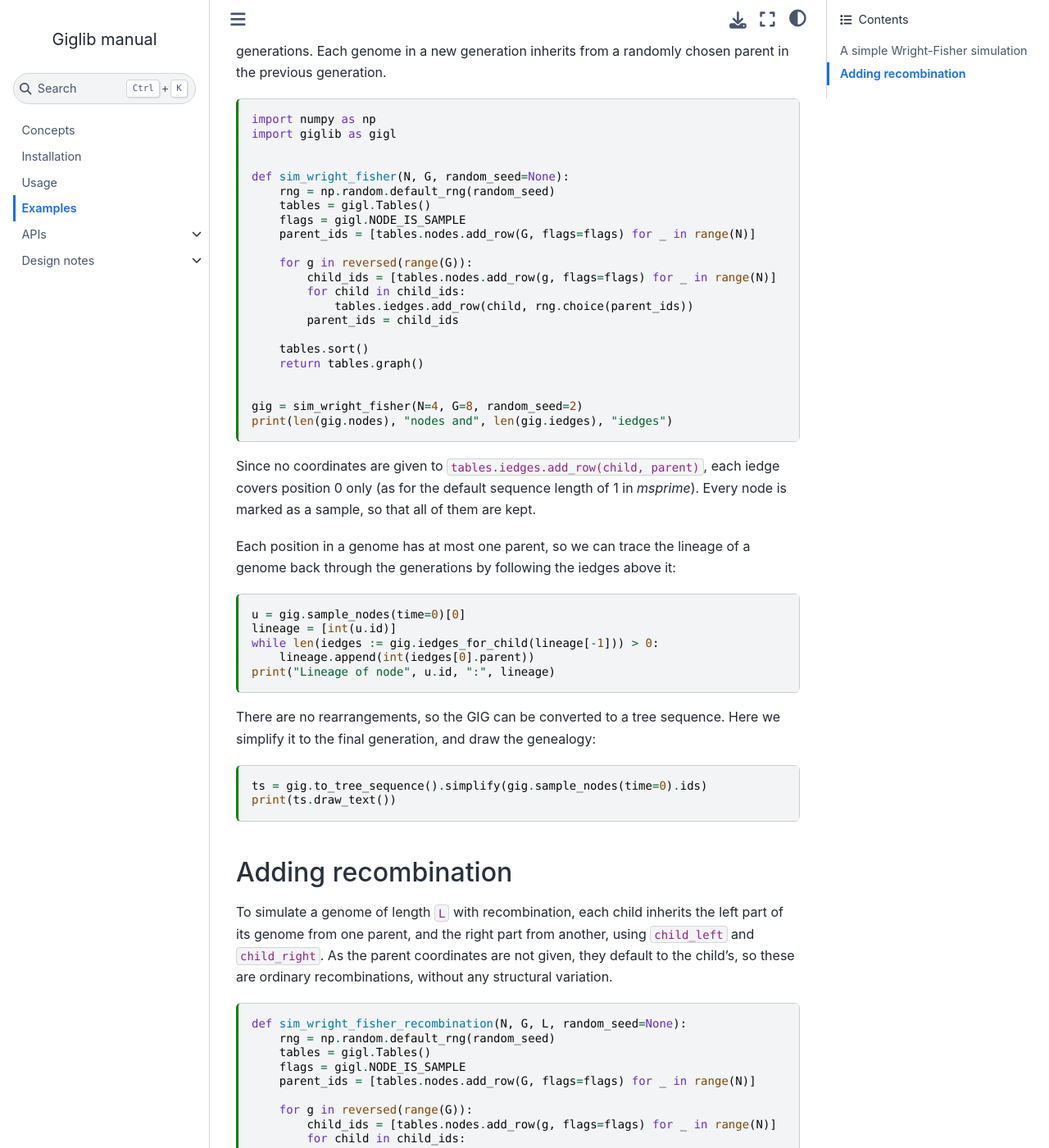
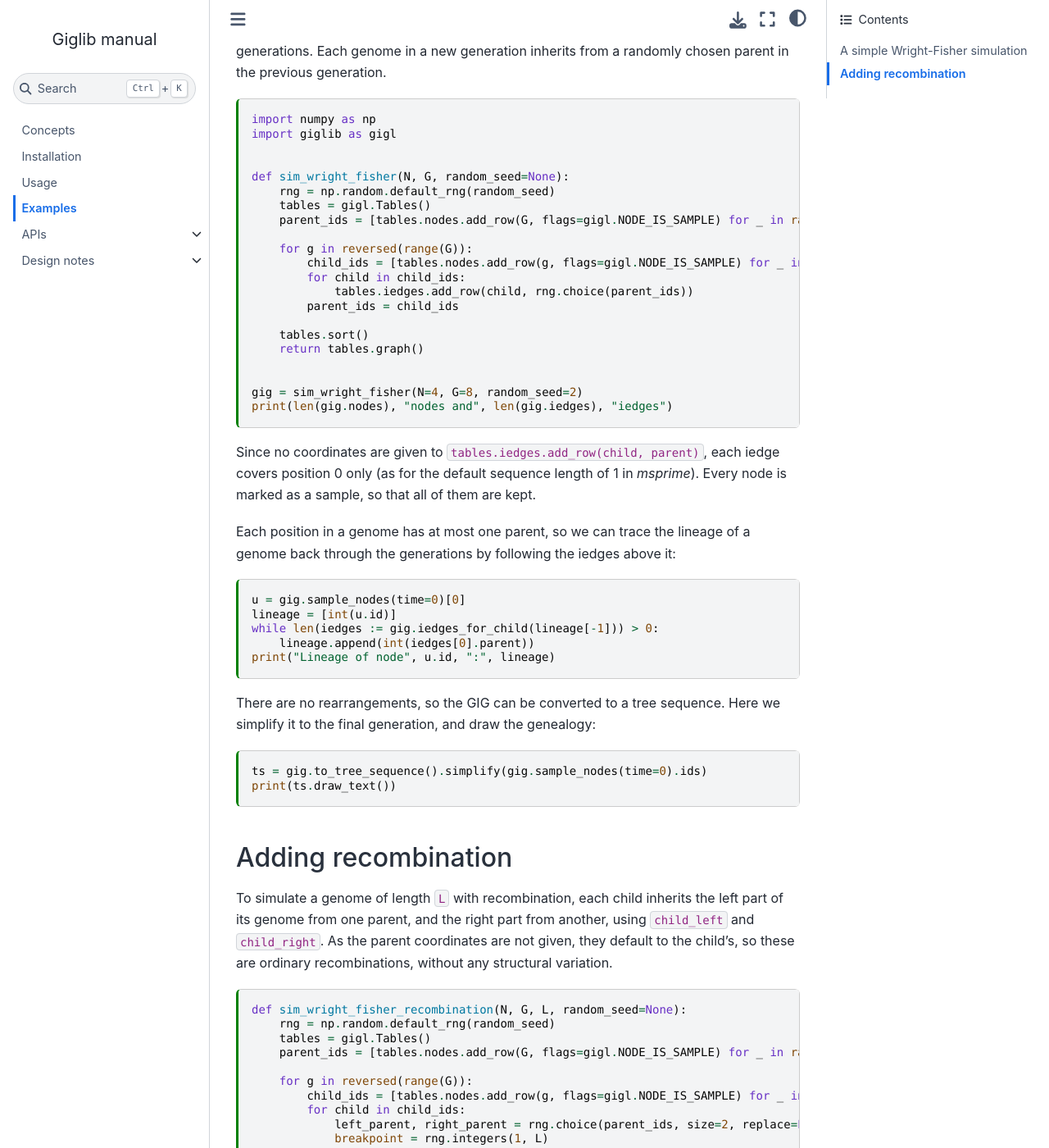
Before and after one commit to hyanwong/giglib, a Jupyter Book: the page built from docs/examples.md, in a window 1280 px wide and 1400 px high, scrolled down 289 px. Shown: the whole window at 82% size. Built offline with Jupyter Book 1.0.4 settings and Sphinx 7.4.7 and the Sphinx Book theme 1.1.4, drawn with Linux system fonts in a browser that asks for light colours.

Commit message:
Inline the sample flag in the Wright-Fisher examples
Co-Authored-By: Claude Opus 5.5 <noreply@anthropic.com>

```diff
--- a/docs/examples.md
+++ b/docs/examples.md
@@ -35,11 +35,10 @@ import giglib as gigl
 def sim_wright_fisher(N, G, random_seed=None):
     rng = np.random.default_rng(random_seed)
     tables = gigl.Tables()
-    flags = gigl.NODE_IS_SAMPLE
-    parent_ids = [tables.nodes.add_row(G, flags=flags) for _ in range(N)]
+    parent_ids = [tables.nodes.add_row(G, flags=gigl.NODE_IS_SAMPLE) for _ in range(N)]
 
     for g in reversed(range(G)):
-        child_ids = [tables.nodes.add_row(g, flags=flags) for _ in range(N)]
+        child_ids = [tables.nodes.add_row(g, flags=gigl.NODE_IS_SAMPLE) for _ in range(N)]
         for child in child_ids:
             tables.iedges.add_row(child, rng.choice(parent_ids))
         parent_ids = child_ids
@@ -88,11 +87,10 @@ recombinations, without any structural variation.
 def sim_wright_fisher_recombination(N, G, L, random_seed=None):
     rng = np.random.default_rng(random_seed)
     tables = gigl.Tables()
-    flags = gigl.NODE_IS_SAMPLE
-    parent_ids = [tables.nodes.add_row(G, flags=flags) for _ in range(N)]
+    parent_ids = [tables.nodes.add_row(G, flags=gigl.NODE_IS_SAMPLE) for _ in range(N)]
 
     for g in reversed(range(G)):
-        child_ids = [tables.nodes.add_row(g, flags=flags) for _ in range(N)]
+        child_ids = [tables.nodes.add_row(g, flags=gigl.NODE_IS_SAMPLE) for _ in range(N)]
         for child in child_ids:
             left_parent, right_parent = rng.choice(parent_ids, size=2, replace=False)
             breakpoint = rng.integers(1, L)
```
